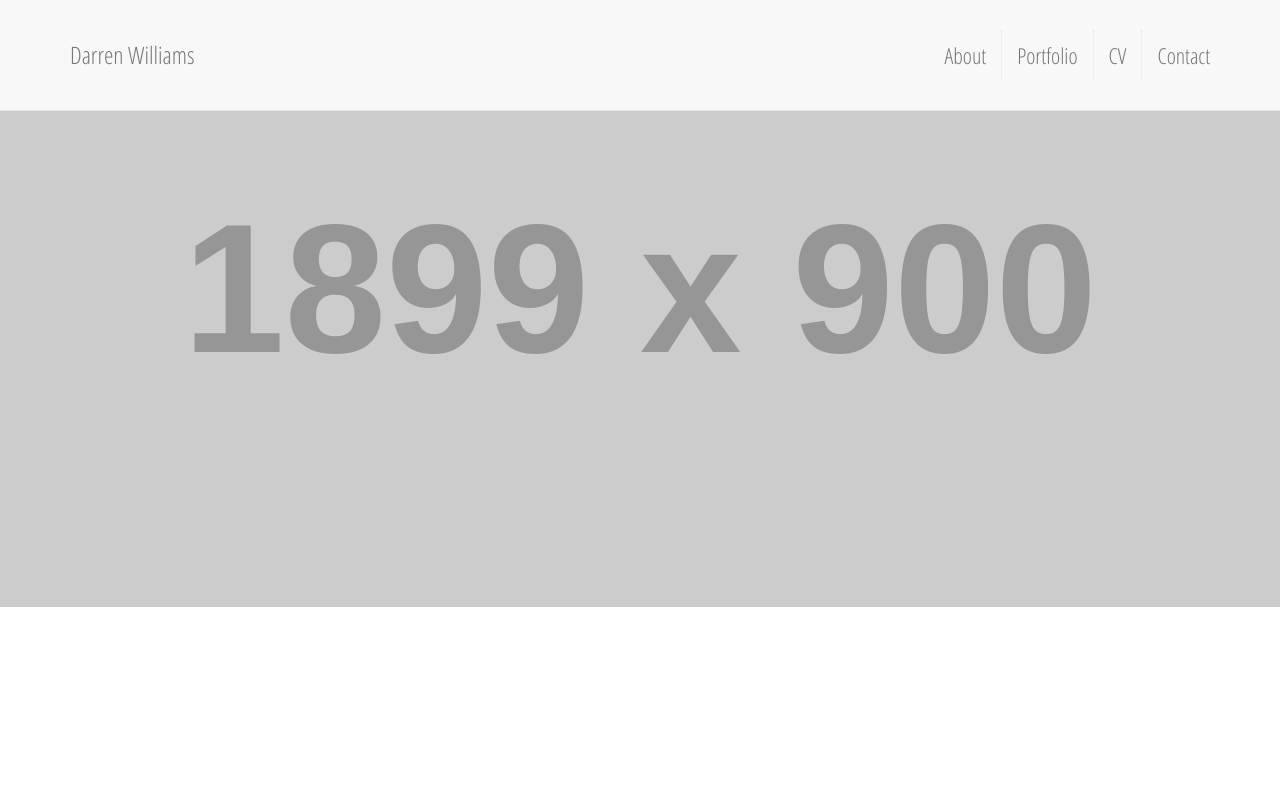
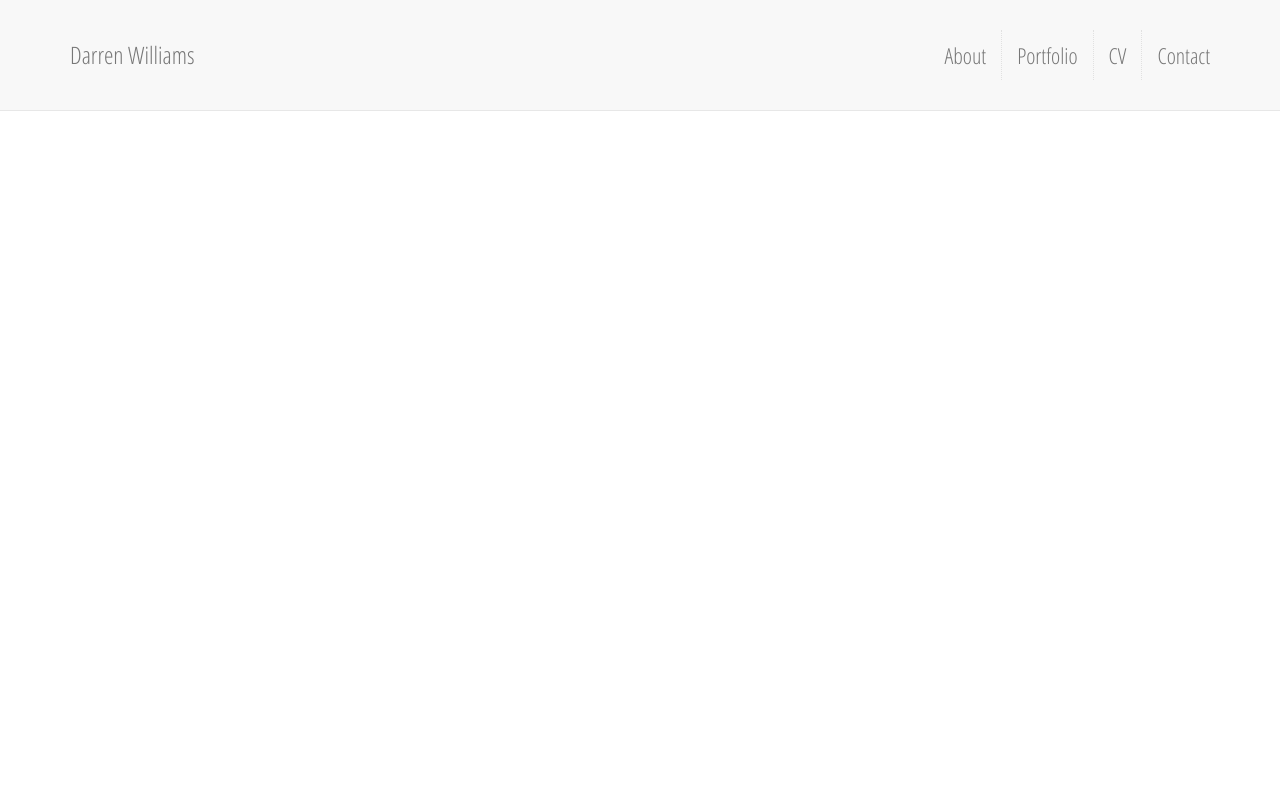
Before and after one commit to phoenix1331/darrenwilliams.me.uk, a PHP site: page / in a window 1280 px wide. Shown: the top 801 px of the page. Run offline with PHP 8.4, Linux system fonts and the light colour scheme; grey boxes labelled with a size stand in for pictures from a placeholder-image service; some libraries are stand-ins or nearby versions.

Commit message:
Removed video hero

```diff
--- a/css/styles.css
+++ b/css/styles.css
@@ -29,14 +29,6 @@ img{
 a.navbar-brand{
 	font-size:24px;
 	font-family: 'Open Sans Condensed', sans-serif;
-}
-
-#hero{
-	width:100%;
-	position:fixed;
-	top:0;
-	left:0;
-	z-index:-1;
 }
 
 #main{
@@ -94,7 +86,6 @@ a.navbar-brand{
 
 footer{
 	width:100%;
-	height:400px;
 	background:#e1e4b3;
 	clear:both;
 }
--- a/index.php
+++ b/index.php
@@ -25,9 +25,6 @@
       </div>
     </nav>
 
-      <video id="hero" poster="http://placehold.it/1899x900" loop autoplay muted >
-       <!-- <source src="video/vid2.mp4" type="video/mp4">-->
-      </video>
     <div class="container">
 
       <div class="jumbotron">
```
